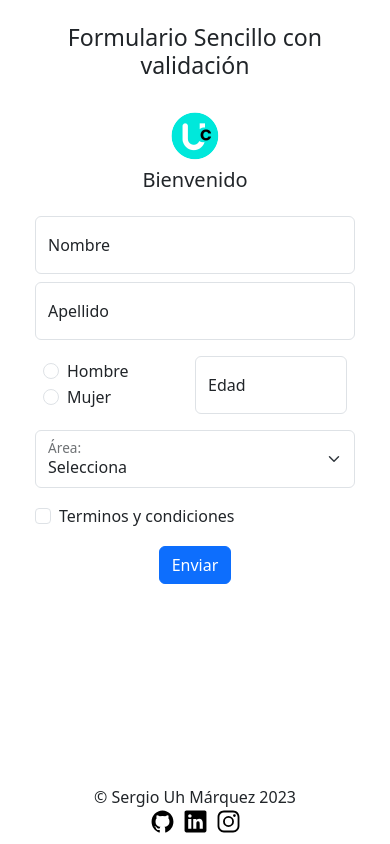
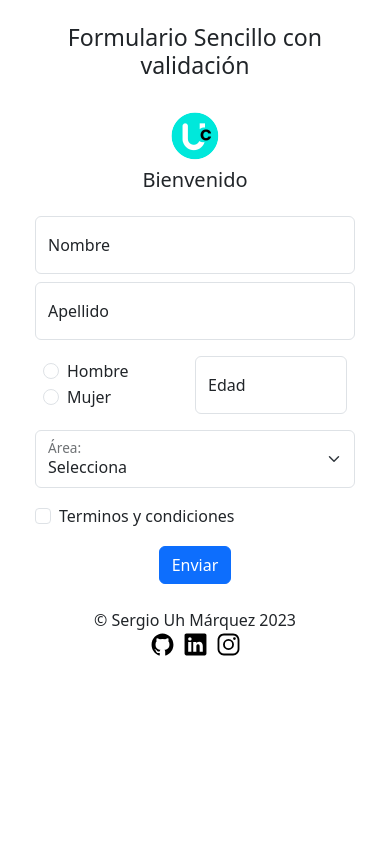
Before and after one commit to Imsergio/Proyecto3-Formulario, a plain HTML site: page index.html in a window 390 px wide. Drawn offline with nearby package versions, Linux system fonts and the light colour scheme.

Commit message:
agregando links a redes y ajuste a footer

```diff
--- a/style.css
+++ b/style.css
@@ -1,3 +1,6 @@
+body{
+  height: 100vh;
+}
 .content {
   align-items: center;
 }
@@ -13,7 +16,7 @@ form {
 footer{
   position: absolute;
   bottom: 0;
-  padding: 10px;
+  padding: 15px;
 }
 .copy{
   margin: 0;
@@ -29,4 +32,11 @@ footer{
   .redes,.copy{
     justify-content: center;
   }
+  body{
+    height: auto;
+  }
+  footer{
+    position: relative;
+    padding: 0 15px;
+  }
 }
```
